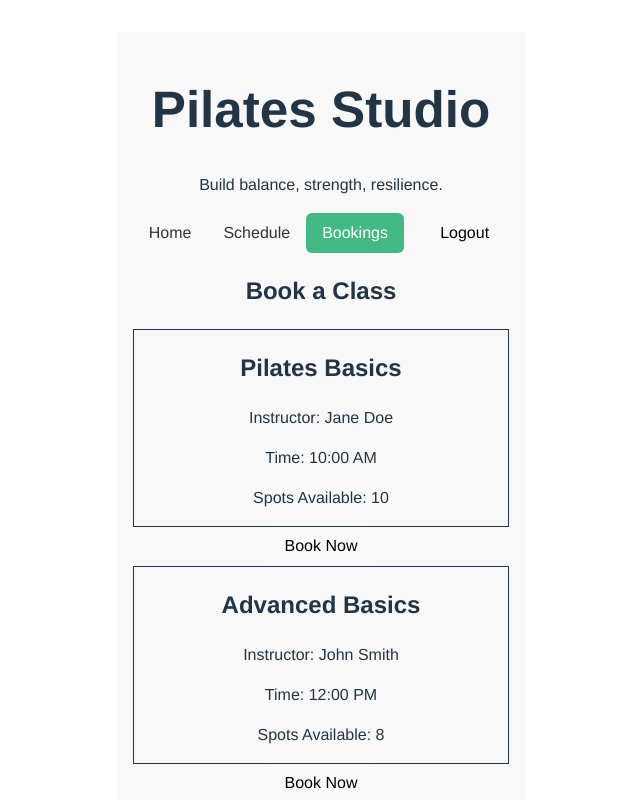
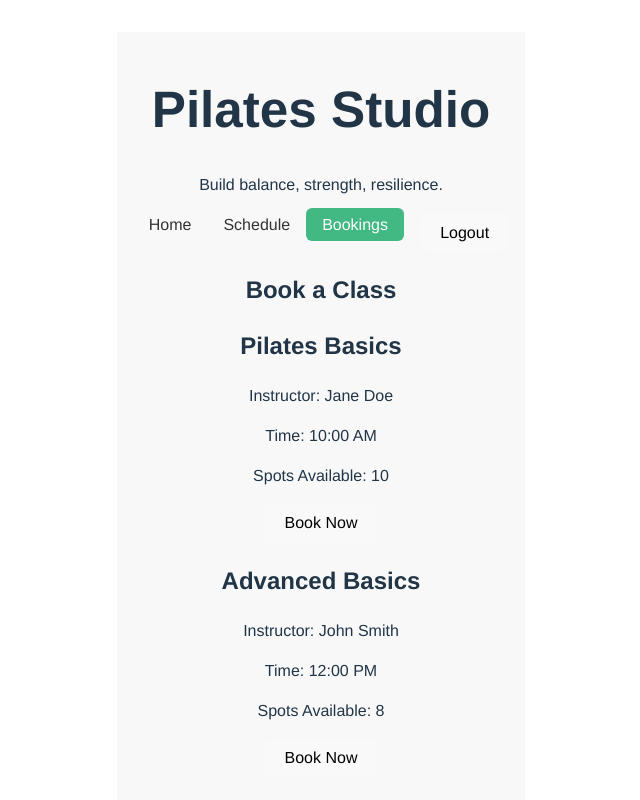
Before and after one commit to deliapater/Pilates-Studio-App, a Vue app: page /bookings in a window 1280 px wide. Shown: the top 800 px of the page, without its empty margins (319-959 px from the left). Built offline with nearby package versions, Linux system fonts and the light colour scheme; sample sign-in values are in the browser's storage.

Commit message:
cleans up

```diff
--- a/package.json
+++ b/package.json
@@ -14,12 +14,10 @@
   },
   "devDependencies": {
     "@babel/preset-env": "^7.26.9",
+    "@tailwindcss/postcss7-compat": "^2.2.17",
     "@vitejs/plugin-vue": "^5.2.1",
     "@vue/cli-plugin-unit-jest": "^3.12.1",
     "@vue/test-utils": "^2.4.6",
-    "autoprefixer": "^10.4.21",
-    "postcss": "^8.5.6",
-    "tailwindcss": "^4.1.12",
     "vite": "^6.2.0"
   }
 }
--- a/postcss.config.js
+++ /dev/null
@@ -1,6 +0,0 @@
-export default {
-    plugins: {
-      tailwindcss: {},
-      autoprefixer: {},
-    },
-  }
--- a/src/components/Booking.vue
+++ b/src/components/Booking.vue
@@ -3,7 +3,8 @@
         <h2 class="text-2xl font-bold text-center mb-4 text-green-600">Book a Class</h2>
 
         <div class="space-y-4">
-            <div v-for="cls in classes" :key="cls.id">
+            <div v-if="loading">Loading classes...</div>
+            <div v-else v-for="cls in classes" :key="cls.id">
                 <ClassCard :className="cls.className" :instructor="cls.instructor" :time="cls.time" :spots="cls.spots"
                     :showSpots="true" />
                 <button @click="bookClass(cls.id)" :disabled="cls.spots <= 0" class="mt-2 px-4 py-2 rounded text-white">
@@ -18,14 +19,12 @@
 <script setup>
 import ClassCard from './ClassCard.vue';
 import { ref, onMounted } from 'vue'
-import { classes as initialClasses } from '../data/classes'
+import { classes } from '../data/classes'
 import { useRouter } from 'vue-router'
 
 const router = useRouter()
-const classes = ref(initialClasses)
 const message = ref('')
 const userBookings = ref({})
-
 const currentUser = ref('')
 
 onMounted(() => {
--- a/src/components/Schedule.vue
+++ b/src/components/Schedule.vue
@@ -9,9 +9,7 @@
 <script setup>
 import { ref } from 'vue';
 import ClassCard from './ClassCard.vue'
-import { classes as initialClasses } from '../data/classes'
-
-const classes = ref(initialClasses)
+import { classes } from '../data/classes'
 </script>
 
 <style scoped>
--- a/src/data/classes.js
+++ b/src/data/classes.js
@@ -1,4 +1,5 @@
-export const classes = [
+import { ref } from 'vue'
+export const classes = ref([
   {
     id: 1,
     className: "Pilates Basics",
@@ -20,4 +21,4 @@ export const classes = [
     time: "06:00 PM",
     spots: 12,
   },
-];
+]);
--- a/src/style.css
+++ b/src/style.css
@@ -1,7 +1,3 @@
-@tailwind base;
-@tailwind components;
-@tailwind utilities;
-
 :root {
   font-family: system-ui, Avenir, Helvetica, Arial, sans-serif;
   line-height: 1.5;
--- a/tailwind.config.js
+++ /dev/null
@@ -1,11 +0,0 @@
-/** @type {import('tailwindcss').Config} */
-export default {
-    content: [
-      "./index.html",
-      "./src/**/*.{vue,js,ts,jsx,tsx}",
-    ],
-    theme: {
-      extend: {},
-    },
-    plugins: [],
-  }
```
Also changed, not shown: 1 other file (tests, documents, lock files or other folders).
